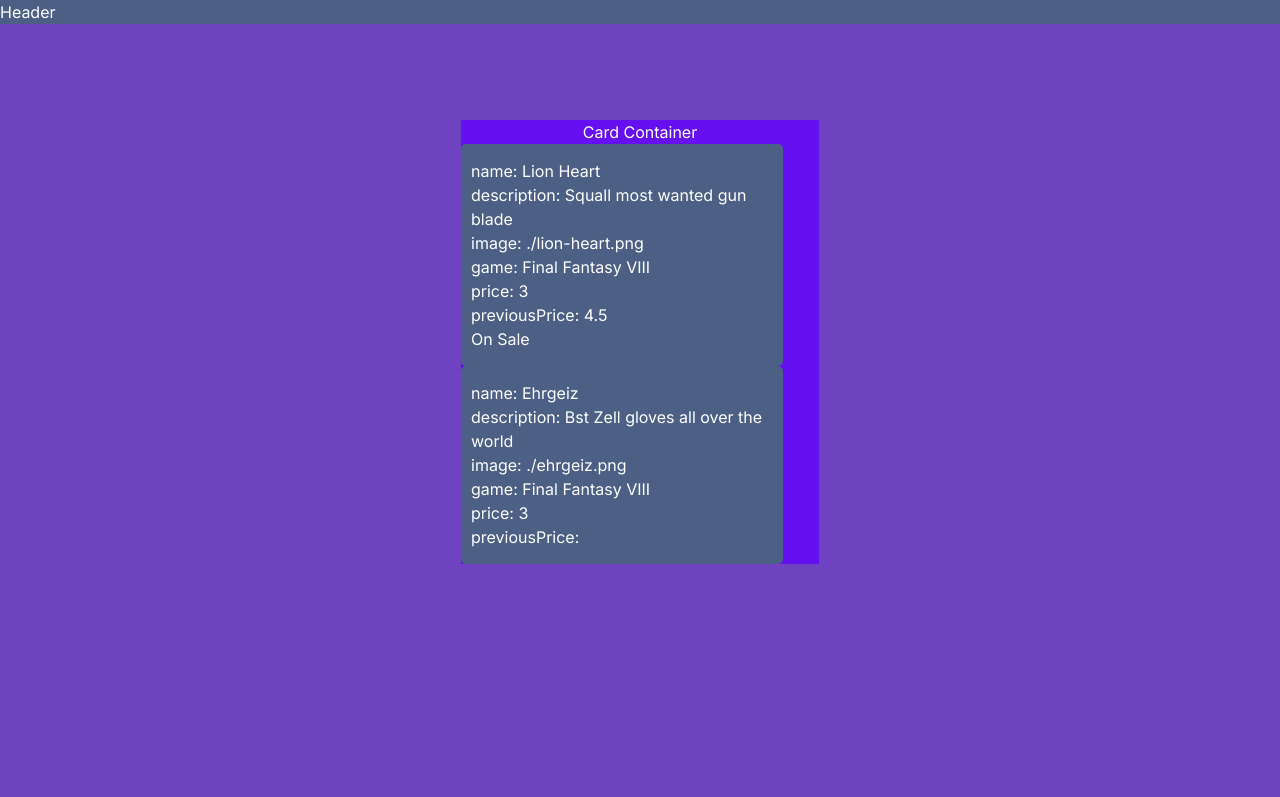
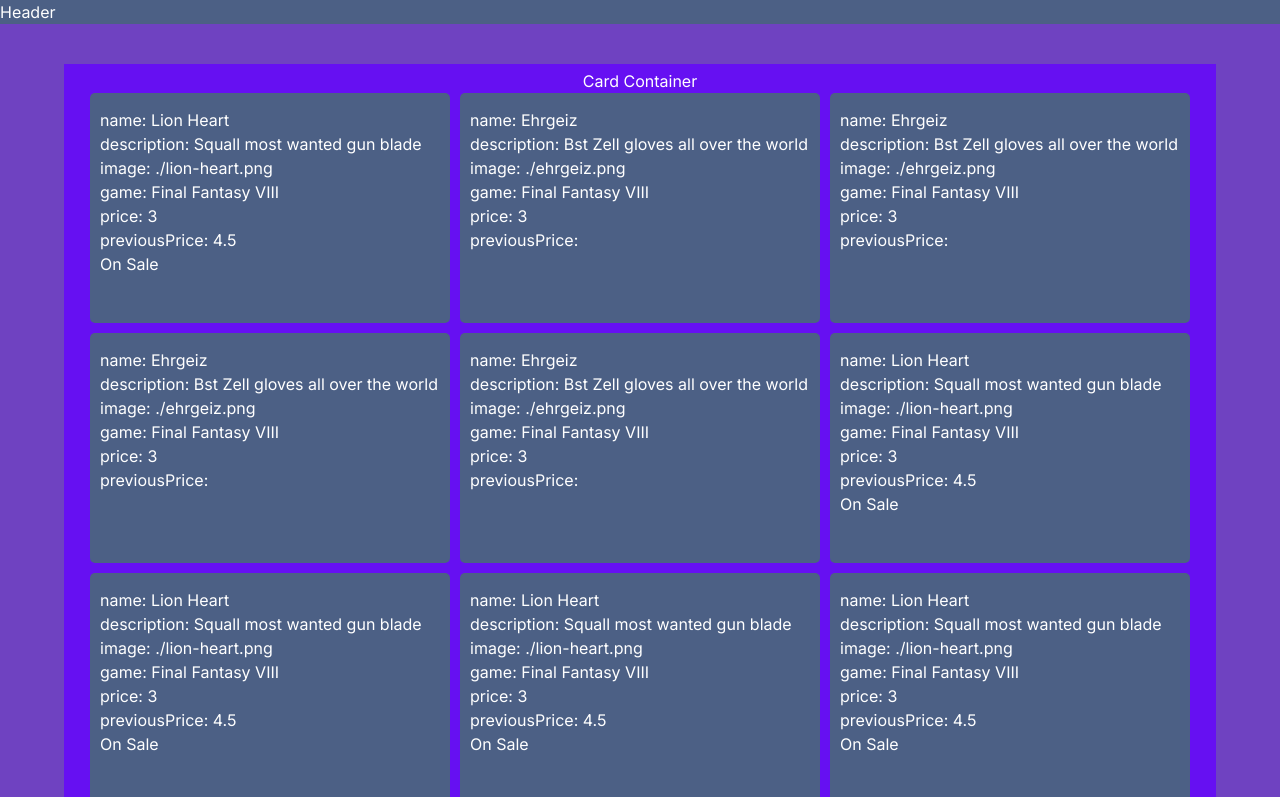
Before and after one commit to Firet/html-template-design, a Next.js app: page / in a window 1280 px wide. Shown: the top 797 px of the page. Built offline with nearby package versions, Linux system fonts and the light colour scheme.

Commit message:
Make the card layout symmetric

```diff
--- a/app/components/molecules/card/card.css
+++ b/app/components/molecules/card/card.css
@@ -1,7 +1,7 @@
 .card {
-  /* display: flex; */
   background: var(--secondary) no-repeat padding-box;
   border-radius: 5px;
   padding: 15px 10px;
-  width: 90%;
+  min-height: 230px;
+  min-width: 360px;
 }
--- a/app/components/templates/organisms/CardContainer/card-container.css
+++ b/app/components/templates/organisms/CardContainer/card-container.css
@@ -1,7 +1,17 @@
 .card-container {
   display: flex;
   flex-direction: column;
-  background-color: var(--indigo);
   justify-content: center;
   align-items: center;
+  background-color: var(--indigo);
+  width: 90%;
+  padding: 5px;
+  margin: 0 auto;
 }
+
+.videogameitem-list {
+  display: flex;
+  flex-wrap: wrap;
+  justify-content: center;
+  gap: 10px;
+}
--- a/app/constants/videogame-item-card/videogame-item-card.tsx
+++ b/app/constants/videogame-item-card/videogame-item-card.tsx
@@ -30,6 +30,101 @@
     // previousPrice: 4.50,
     onSale: false,
   },
+  {
+    id: 2,
+    name: "Ehrgeiz",
+    description: "Bst Zell gloves all over the world",
+    image: "./ehrgeiz.png",
+    game: "Final Fantasy VIII",
+    price: 3.0,
+    // previousPrice: 4.50,
+    onSale: false,
+  },
+  {
+    id: 2,
+    name: "Ehrgeiz",
+    description: "Bst Zell gloves all over the world",
+    image: "./ehrgeiz.png",
+    game: "Final Fantasy VIII",
+    price: 3.0,
+    // previousPrice: 4.50,
+    onSale: false,
+  },
+  {
+    id: 2,
+    name: "Ehrgeiz",
+    description: "Bst Zell gloves all over the world",
+    image: "./ehrgeiz.png",
+    game: "Final Fantasy VIII",
+    price: 3.0,
+    // previousPrice: 4.50,
+    onSale: false,
+  },
+  {
+    id: 1,
+    name: "Lion Heart",
+    description: "Squall most wanted gun blade",
+    image: "./lion-heart.png",
+    game: "Final Fantasy VIII",
+    price: 3.0,
+    previousPrice: 4.5,
+    onSale: true,
+  },
+
+  {
+    id: 1,
+    name: "Lion Heart",
+    description: "Squall most wanted gun blade",
+    image: "./lion-heart.png",
+    game: "Final Fantasy VIII",
+    price: 3.0,
+    previousPrice: 4.5,
+    onSale: true,
+  },
+
+  {
+    id: 1,
+    name: "Lion Heart",
+    description: "Squall most wanted gun blade",
+    image: "./lion-heart.png",
+    game: "Final Fantasy VIII",
+    price: 3.0,
+    previousPrice: 4.5,
+    onSale: true,
+  },
+
+  {
+    id: 1,
+    name: "Lion Heart",
+    description: "Squall most wanted gun blade",
+    image: "./lion-heart.png",
+    game: "Final Fantasy VIII",
+    price: 3.0,
+    previousPrice: 4.5,
+    onSale: true,
+  },
+
+  {
+    id: 1,
+    name: "Lion Heart",
+    description: "Squall most wanted gun blade",
+    image: "./lion-heart.png",
+    game: "Final Fantasy VIII",
+    price: 3.0,
+    previousPrice: 4.5,
+    onSale: true,
+  },
+
+  {
+    id: 1,
+    name: "Lion Heart",
+    description: "Squall most wanted gun blade",
+    image: "./lion-heart.png",
+    game: "Final Fantasy VIII",
+    price: 3.0,
+    previousPrice: 4.5,
+    onSale: true,
+  },
 ];
 
 export default videogameItemCards;
--- a/app/page.tsx
+++ b/app/page.tsx
@@ -2,7 +2,7 @@
 
 export default function Home() {
   return (
-    <main className="flex min-h-screen flex-col items-center justify-between p-24">
+    <main className="flex min-h-screen flex-col items-center justify-between py-10">
       <CardContainer />
     </main>
   );
```
